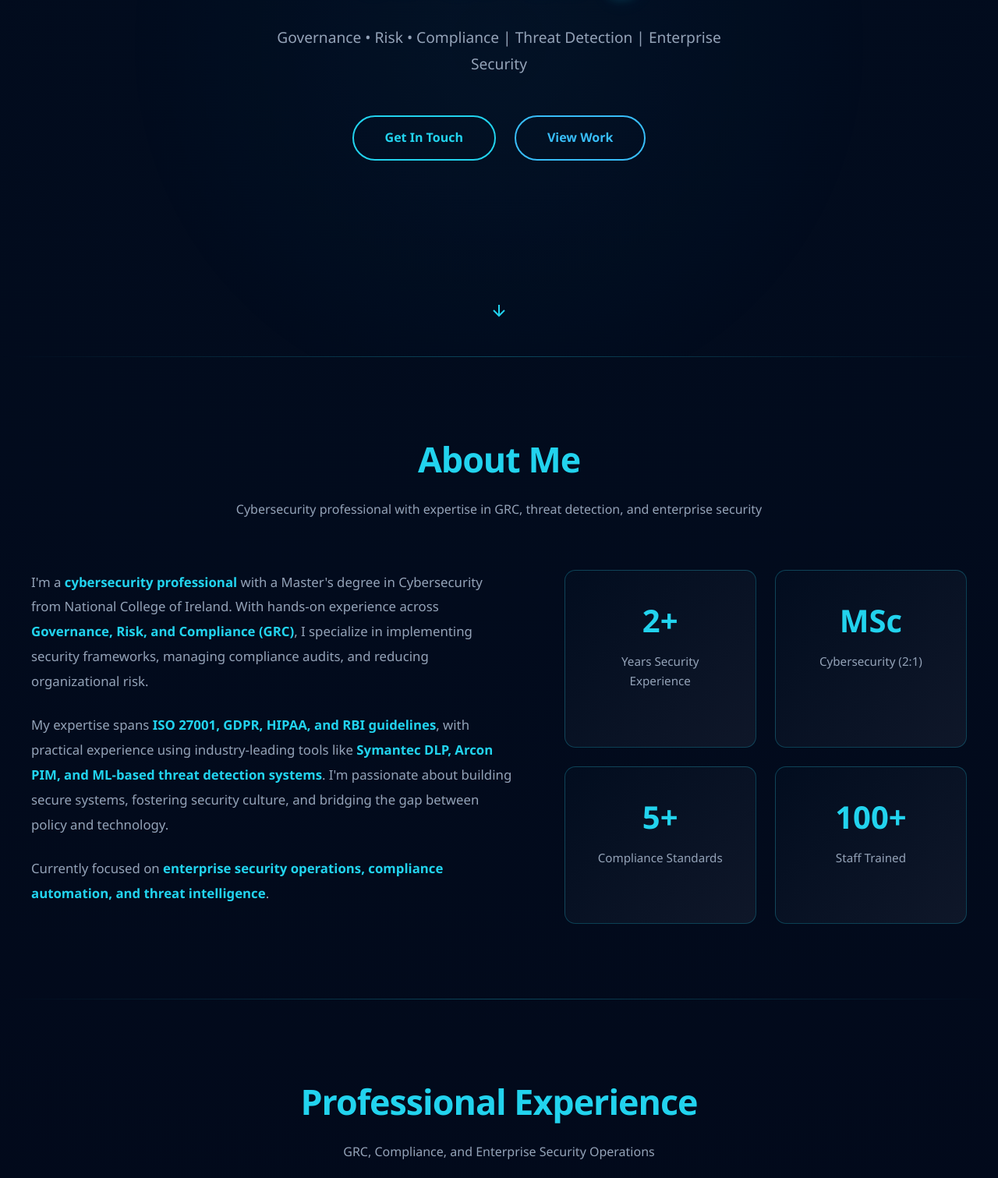
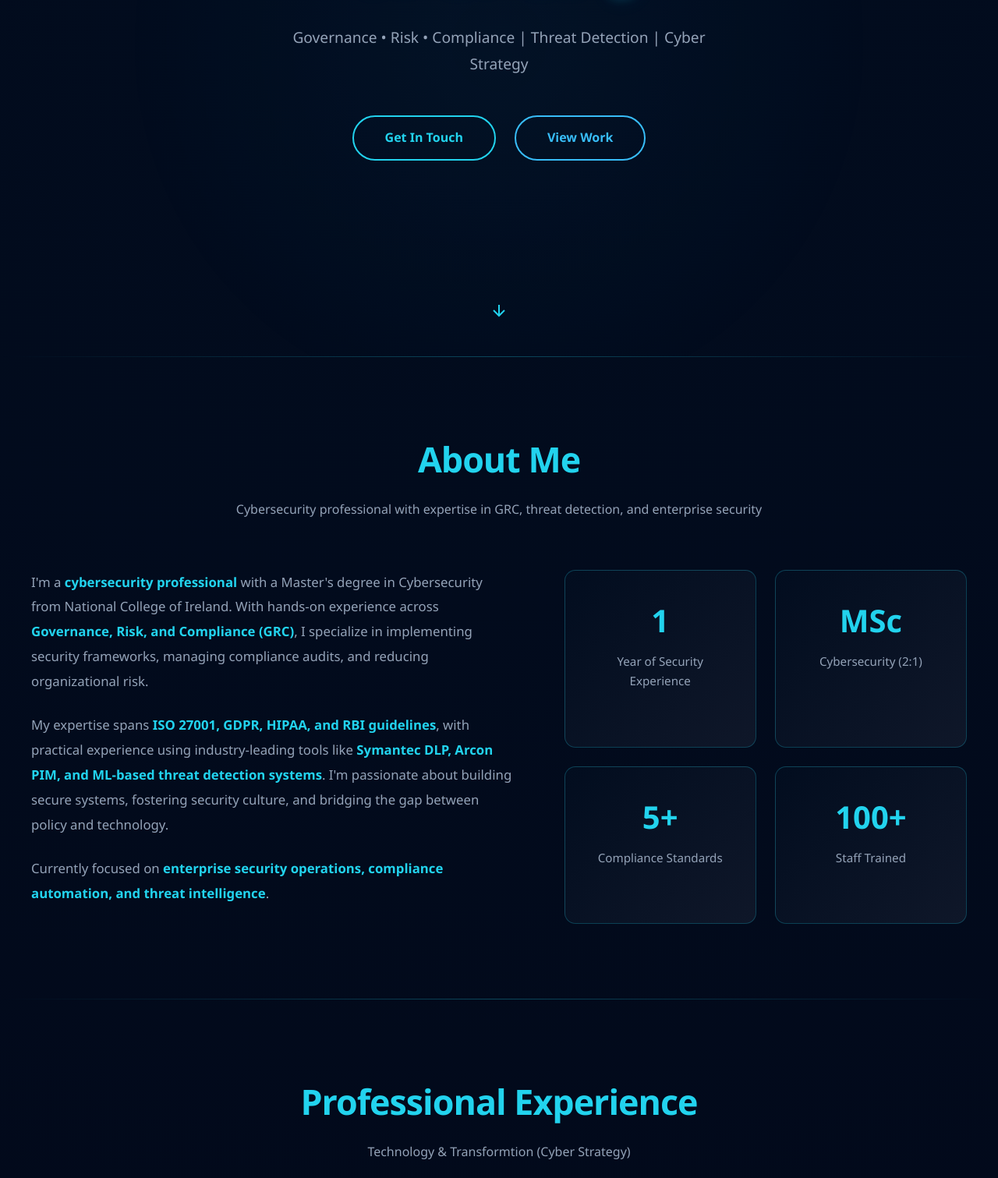
Before and after one commit to shrutigarg2809/shruti-garg-portfolio, a plain HTML site: page index.html in a window 1280 px wide. Shown: the part 409-1920 px from the top of the page at 78% size. Drawn offline with Linux system fonts and the light colour scheme.

Commit message:
Update index.html

```diff
--- a/index.html
+++ b/index.html
@@ -630,7 +630,7 @@ footer p { margin: 0; font-size: .95rem; }
   <div class="hero-content">
     <div class="subtitle">CYBERSECURITY PROFESSIONAL</div>
     <h1>Shruti Garg</h1>
-    <p>Governance • Risk • Compliance | Threat Detection | Enterprise Security</p>
+    <p>Governance • Risk • Compliance | Threat Detection | Cyber Strategy</p>
     <div class="cta-buttons">
       <a class="btn" href="#contact">Get In Touch</a>
       <a class="btn btn-secondary" href="#projects">View Work</a>
@@ -666,8 +666,8 @@ footer p { margin: 0; font-size: .95rem; }
       </div>
       <div class="cyber-stats">
         <div class="stat">
-          <h3>2+</h3>
-          <span>Years Security Experience</span>
+          <h3>1</h3>
+          <span>Year of Security Experience</span>
         </div>
         <div class="stat">
           <h3>MSc</h3>
@@ -689,7 +689,7 @@ footer p { margin: 0; font-size: .95rem; }
 <section id="experience">
   <div class="container">
     <h2>Professional Experience</h2>
-    <p class="section-subtitle">GRC, Compliance, and Enterprise Security Operations</p>
+    <p class="section-subtitle">Technology & Transformtion (Cyber Strategy)</p>
     <div class="timeline">
       <div class="timeline-item left">
         <h3>Information Security Officer</h3>
@@ -873,7 +873,12 @@ footer p { margin: 0; font-size: .95rem; }
           <strong>📱 Phone</strong>
           <a href="tel:+353874854372">+353 874 854 372</a>
         </div>
-      </div>
+      </div>class="contact-item">
+  <strong>🔗 LinkedIn</strong>
+  <a href="https://www.linkedin.com/in/shruti-garg-aba674180/" target="_blank">
+    linkedin.com/in/shruti-garg-aba674180
+  </a>
+</div>
     </div>
   </div>
 </section>
```
